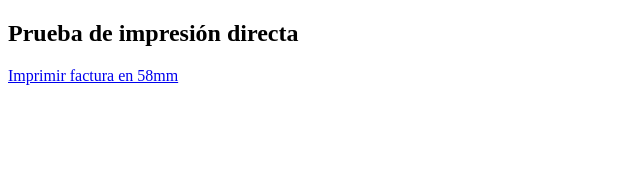
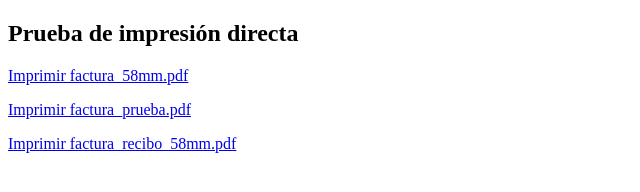
Before and after one commit to elniude5-coder/invoise, a plain HTML site: page index.html in a window 1280 px wide. Shown: the whole page, without its empty margins (0-640 px from the left). Drawn offline with Linux system fonts and the light colour scheme.

Commit message:
Update index.html

```diff
--- a/index.html
+++ b/index.html
@@ -1,13 +1,32 @@
 <!DOCTYPE html>
-<html>
+<html lang="es">
 <head>
-  <meta charset="utf-8">
-  <title>Imprimir Factura</title>
+  <meta charset="UTF-8">
+  <title>Imprimir Facturas</title>
 </head>
 <body>
   <h2>Prueba de impresión directa</h2>
-  <a href="passprnt://?url=https%3A%2F%2Fraw.githubusercontent.com%2Felniude5-coder%2Finvoise%2Fmain%2Ffactura_recibo_58mm.pdf&paperwidth=58">
-    Imprimir factura en 58mm
-  </a>
+
+  <!-- Botón 1 -->
+  <p>
+    <a href="passprnt://?url=https%3A%2F%2Fraw.githubusercontent.com%2Felniude5-coder%2Finvoise%2Fmain%2Ffactura_58mm.pdf&paperwidth=58">
+      Imprimir factura_58mm.pdf
+    </a>
+  </p>
+
+  <!-- Botón 2 -->
+  <p>
+    <a href="passprnt://?url=https%3A%2F%2Fraw.githubusercontent.com%2Felniude5-coder%2Finvoise%2Fmain%2Ffactura_prueba.pdf&paperwidth=58">
+      Imprimir factura_prueba.pdf
+    </a>
+  </p>
+
+  <!-- Botón 3 -->
+  <p>
+    <a href="passprnt://?url=https%3A%2F%2Fraw.githubusercontent.com%2Felniude5-coder%2Finvoise%2Fmain%2Ffactura_recibo_58mm.pdf&paperwidth=58">
+      Imprimir factura_recibo_58mm.pdf
+    </a>
+  </p>
+
 </body>
 </html>
```
